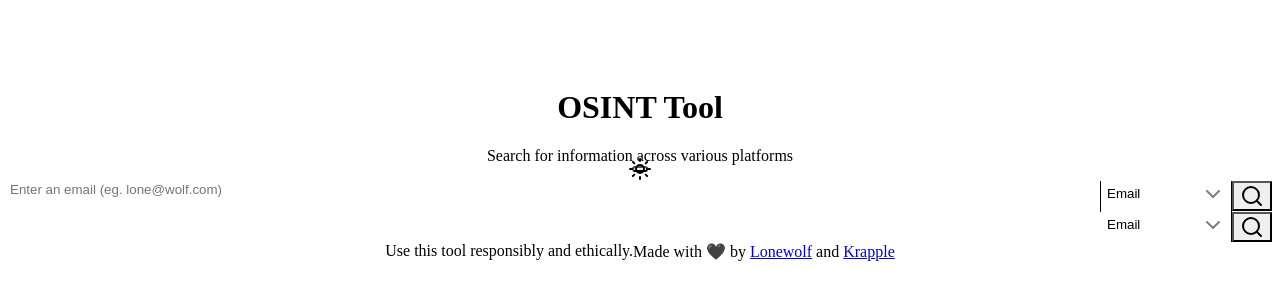
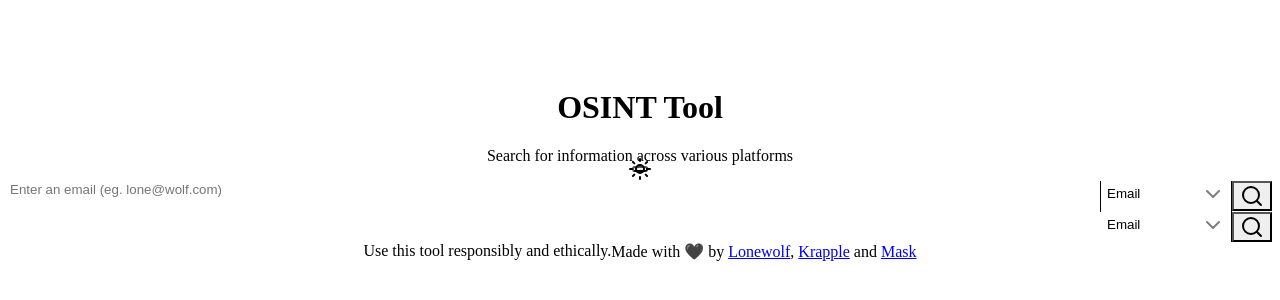
Before and after one commit to suryanshsinh/osint, a Next.js app: page / in a window 1280 px wide. Shown: the part 244-544 px from the top of the page. Built offline with nearby package versions, Linux system fonts and the light colour scheme.

Commit message:
Update footer.tsx (credits)

```diff
--- a/components/ui/footer.tsx
+++ b/components/ui/footer.tsx
@@ -15,7 +15,7 @@ const footer = () => {
         <div className="flex max-xs:flex-col gap-1 justify-center text-center text-sm text-zinc-500 dark:text-zinc-400 transition-all">
             <div>Use this tool responsibly and ethically.</div>
             <div>
-                Made with {theme === "dark" ? "🤍" : "🖤"} by <a className={`${theme ==="dark" ? "text-white" : "text-black"} font-semibold hover:underline`} href="https://t.me/GodLonewolf">Lonewolf</a> and <a className={`${theme ==="dark" ? "text-white" : "text-black"} font-semibold hover:underline`} href="https://t.me/AnusRaper">Krapple</a>
+                Made with {theme === "dark" ? "🤍" : "🖤"} by <a className={`${theme ==="dark" ? "text-white" : "text-black"} font-semibold hover:underline`} href="https://t.me/GodLonewolf">Lonewolf</a>, <a className={`${theme ==="dark" ? "text-white" : "text-black"} font-semibold hover:underline`} href="https://t.me/AnusRaper">Krapple</a> and <a className={`${theme ==="dark" ? "text-white" : "text-black"} font-semibold hover:underline`} href="https://t.me/joavo1337">Mask</a>
             </div>
         </div>
     );
```
